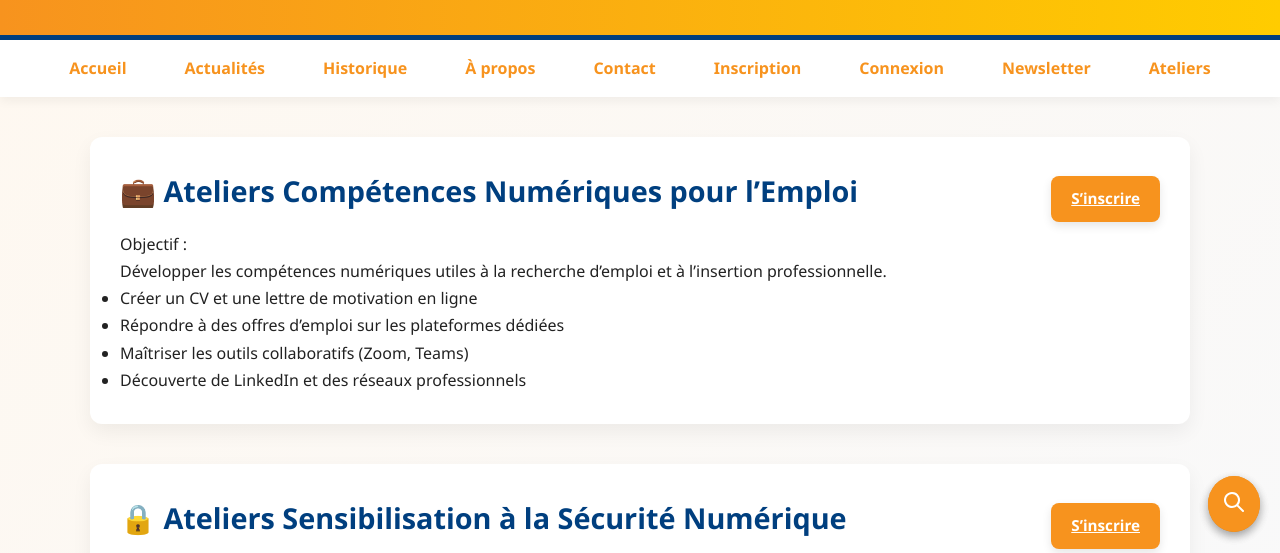
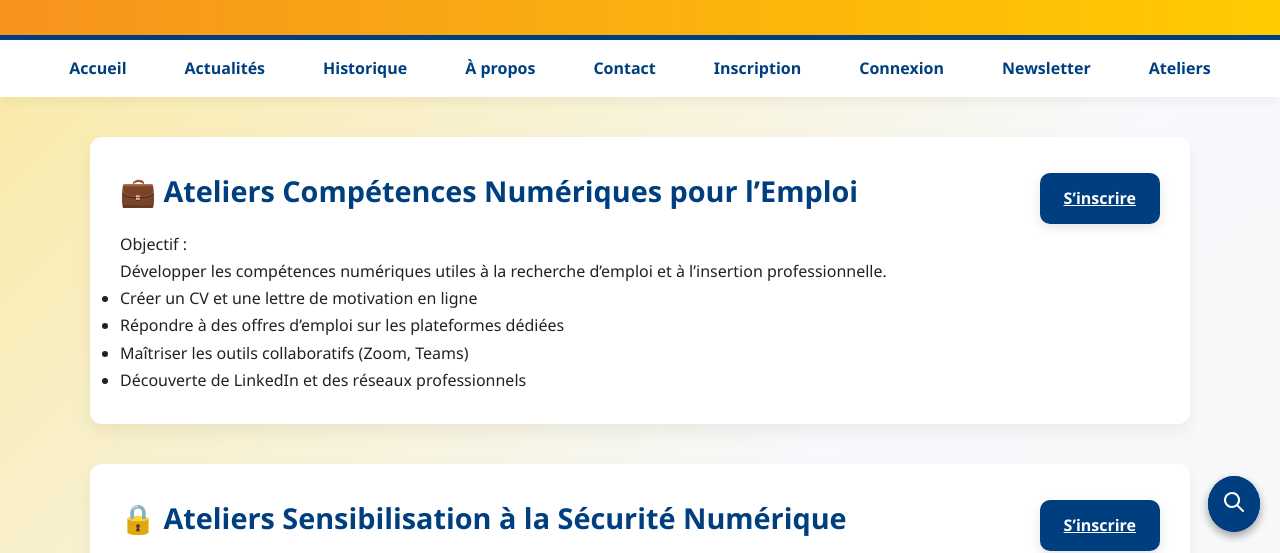
Before and after one commit to ahmedktr/site_assoc_real, a website: page public/Ateliers.html in a window 1280 px wide. Shown: the part 248-801 px from the top of the page. Drawn offline with Linux system fonts and the light colour scheme.

Commit message:
modification les couleur des buttons et qlq animations

```diff
--- a/public/css/css_globale.css
+++ b/public/css/css_globale.css
@@ -7,7 +7,9 @@
 
 body {
   font-family: 'Segoe UI', sans-serif;
-  background: linear-gradient(to bottom right, #fff8ef, #f7f9fc);
+  background: linear-gradient(-45deg, #fff8ef, #f7f9fc, #ffcc00, #f7931e);
+  background-size: 400% 400%;
+  animation: gradientShift 15s ease infinite;
   color: #222;
   line-height: 1.7;
   font-size: 16px;
@@ -39,18 +41,6 @@ header h1 {
   letter-spacing: 1px;
 }
 
-/* ==== ANIMATION ==== */
-@keyframes fadeInDown {
-  from {
-    opacity: 0;
-    transform: translateY(-40px);
-  }
-  to {
-    opacity: 1;
-    transform: translateY(0);
-  }
-}
-
 /* ==== NAVIGATION ==== */
 nav {
   background: #ffffff;
@@ -72,17 +62,18 @@ nav ul {
 nav ul li a {
   text-decoration: none;
   font-weight: 600;
-  color: #f7931e;
+  color: #003f7f;
   padding: 10px 18px;
   border-radius: 6px;
-  transition: 0.3s ease;
+  transition: all 0.3s ease, transform 0.2s ease;
   border: 1px solid transparent;
 }
 
 nav ul li a:hover {
-  background-color: #f7931e;
+  background-color: #003f7f;
   color: #fff;
-  border-color: #f7931e;
+  border-color: #003f7f;
+  transform: scale(1.05);
 }
 
 /* ==== SECTIONS ==== */
@@ -94,11 +85,12 @@ section {
   border-radius: 12px;
   box-shadow: 0 8px 20px rgba(0,0,0,0.06);
   animation: fadeIn 1.2s ease;
+  transition: transform 0.4s ease, box-shadow 0.4s ease;
 }
 
-@keyframes fadeIn {
-  from { opacity: 0; transform: translateY(30px); }
-  to { opacity: 1; transform: translateY(0); }
+section:hover {
+  transform: translateY(-5px) scale(1.01);
+  box-shadow: 0 12px 24px rgba(0, 0, 0, 0.1);
 }
 
 .titre-bleu {
@@ -109,8 +101,8 @@ section {
 }
 
 /* ==== BOUTON ==== */
-button, .btn {
-  background-color: #f7931e;
+button, .btn, .btn-inscription {
+  background-color: #003f7f;
   color: #fff;
   padding: 12px 24px;
   border: none;
@@ -118,12 +110,14 @@ button, .btn {
   font-size: 1rem;
   font-weight: bold;
   cursor: pointer;
-  transition: background 0.3s ease;
+  transition: all 0.3s ease, transform 0.2s ease;
   box-shadow: 0 4px 12px rgba(0,0,0,0.1);
+  animation: popIn 0.6s ease-out;
 }
 
-button:hover, .btn:hover {
-  background-color: #e67e00;
+button:hover, .btn:hover, .btn-inscription:hover {
+  background-color: #002b5c;
+  transform: scale(1.05);
 }
 
 /* ==== FORMULAIRES ==== */
@@ -158,7 +152,7 @@ form label {
   position: fixed;
   bottom: 20px;
   right: 20px;
-  background: #f7931e;
+  background: #003f7f;
   border: none;
   padding: 14px;
   border-radius: 50%;
@@ -209,19 +203,56 @@ footer {
     margin: 20px;
     padding: 20px;
   }
-}.btn-inscription {
-  background-color: #f7931e;
-  color: white;
-  border: none;
-  padding: 10px 20px;
-  border-radius: 8px;
-  font-weight: bold;
-  cursor: pointer;
-  transition: background-color 0.3s ease;
-  font-size: 0.95rem;
-  box-shadow: 0 4px 10px rgba(0,0,0,0.1);
 }
 
-.btn-inscription:hover {
-  background-color: #e67e00;
+/* ==== ANIMATIONS ==== */
+@keyframes fadeInDown {
+  from {
+    opacity: 0;
+    transform: translateY(-40px);
+  }
+  to {
+    opacity: 1;
+    transform: translateY(0);
+  }
 }
+
+@keyframes fadeIn {
+  from { opacity: 0; transform: translateY(30px); }
+  to { opacity: 1; transform: translateY(0); }
+}
+
+@keyframes fadeUp {
+  from {
+    opacity: 0;
+    transform: translateY(60px);
+  }
+  to {
+    opacity: 1;
+    transform: translateY(0);
+  }
+}
+
+@keyframes popIn {
+  0% {
+    opacity: 0;
+    transform: scale(0.7);
+  }
+  100% {
+    opacity: 1;
+    transform: scale(1);
+  }
+}
+
+@keyframes gradientShift {
+  0% { background-position: 0% 50%; }
+  50% { background-position: 100% 50%; }
+  100% { background-position: 0% 50%; }
+}
+
+.fade-up {
+  animation: fadeUp 1s ease-out both;
+}
+.fade-in {
+  animation: fadeIn 1s ease-out both;
+}
```
